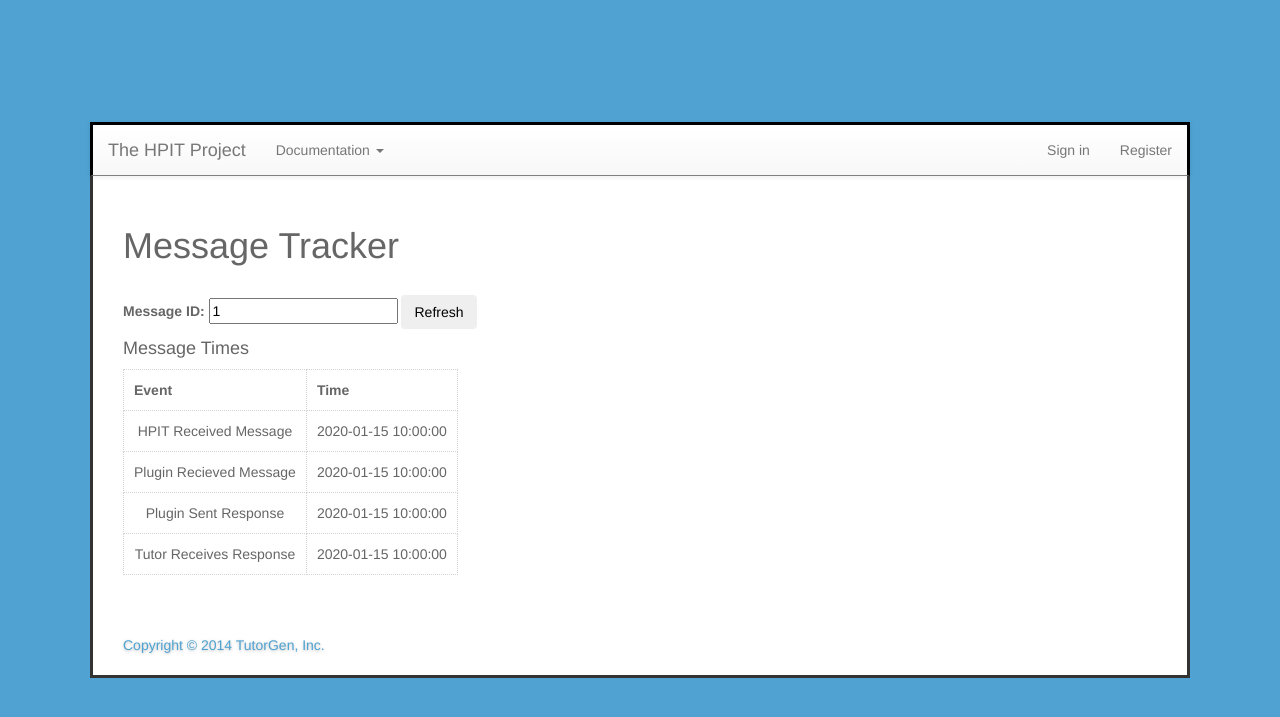
After one commit to tutorgen/hpit_services, a Python web app: template hpit/server/templates/message_tracker_detail.html in a window 1280 px wide. The commit adds this page. Shown: the top 717 px of the page. Run offline with Jinja, Linux system fonts and the light colour scheme; the template is opened without the code that fills it: most values are stand-ins (such as "Sample title", 1, 10 or a date in 2020).

Commit message:
added message tracker

```diff
--- a/hpit/management/commands/indexdb.py
+++ b/hpit/management/commands/indexdb.py
@@ -27,7 +27,7 @@ class Command:
             mongo.db.plugin_transactions.create_index('receiver_entity_id')
 
             mongo.db.sent_messages_and_transactions.create_index('time_received')
-            mongo.db.sent_responses.create_index('time_response_received')
+            #mongo.db.sent_responses.create_index('time_response_received')
 
             mongo.db.sent_messages_and_transactions.create_index([
                 ("receiver_entity_id", -1),
--- a/hpit/server/templates/base.html
+++ b/hpit/server/templates/base.html
@@ -52,6 +52,7 @@
                     <li><a href="/plugins">Plugins</a></li>
                     <li><a href="/tutors">Tutors</a></li>
                     <li><a href="/student-monitor">Student Monitor</a></li>
+                    <li><a href="/message-tracker">Message Tracker</a></li>
                   {% endif %}
 
                   <li class="dropdown">
--- /dev/null
+++ b/hpit/server/templates/message_tracker_detail.html
@@ -0,0 +1,46 @@
+{% extends 'base.html' %}
+
+{% block content %}
+<h1>Message Tracker</h1>
+
+<div class="row"><div class="spacer"></div></div>
+
+
+<form action="/message-tracker" method="POST" role="form">
+    <span style="font-weight:bold">Message ID: </span>
+    <input type="text" value="{{message_id}}" name="message_id"/>
+    <input type="submit" value="Refresh" />
+</form>
+
+{% if error %}
+    <span style="color:red">Error: {{error}}</span>
+{% else %}
+
+    <h4>Message Times</h4>
+    <table>
+        <tr>
+            <th>Event</th>
+            <th>Time</th>
+        </tr>
+        <tr>
+            <td>HPIT Received Message</td>
+            <td>{{time_hpit_received}}</td>
+        </tr>
+        <tr>
+            <td>Plugin Recieved Message</td>
+            <td>{{time_plugin_received}}</td>
+        </tr>
+        <tr>
+            <td>Plugin Sent Response</td>
+            <td>{{time_plugin_responded}}</td>
+        </tr>
+        <tr>
+            <td>Tutor Receives Response</td>
+            <td>{{time_responses_sent}}</td>
+        </tr>
+
+    </table>
+
+{% endif %}
+
+{% endblock %}
```
Also changed, not shown: hpit/server/templates/message_tracker.html (added, +17 -0 lines), hpit/server/views/dashboard.py (+35 -0 lines).
